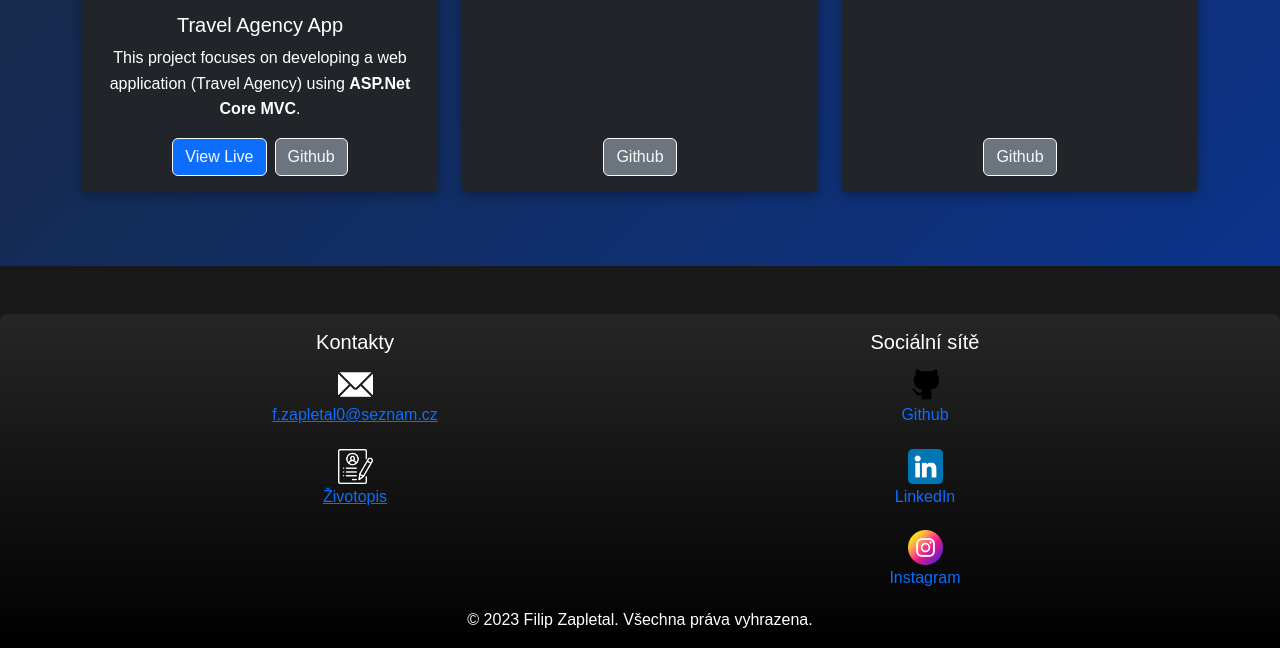
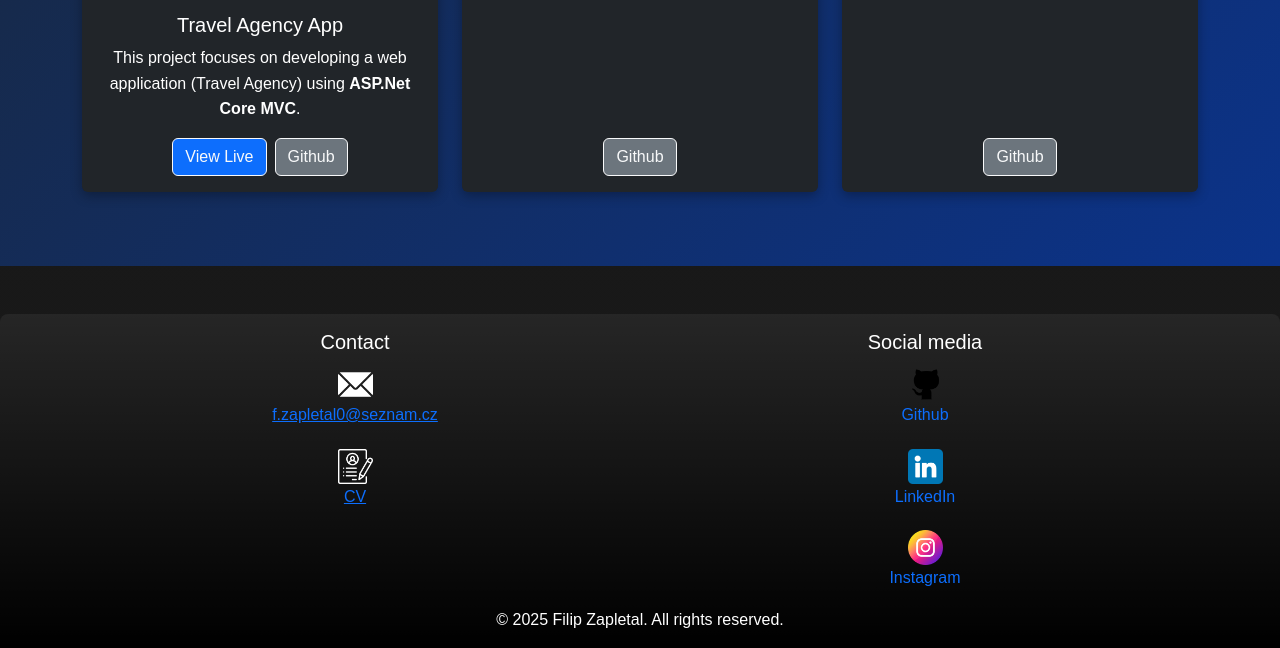
Before and after one commit to FilipZapletal/filipzapletal.github.io, a plain HTML site: page index.html in a window 1280 px wide. Shown: the part 2361-3009 px from the top of the page. Drawn offline with nearby package versions, Linux system fonts and the light colour scheme; files whose address does not match are found by name.

Commit message:
footer adjustment

```diff
--- a/index.html
+++ b/index.html
@@ -83,7 +83,7 @@
     <h2 class="text-center text-white mb-4 mt-5">Skills</h2>
 
     <div class="row">
-      <!-- webové dovednosti -->
+      <!-- web -->
       <div class="col-12 col-md-6 mb-4">
         <div class="skills-glass p-3">
           <p class="text-center">Web Development</p>
@@ -128,8 +128,8 @@
         </div>
       </div>
 
-      <!-- <div class="row mt-5"> -->
-        <!-- Programovací jazyky -->
+
+        <!-- <Programming languages -->
         <div class="col-12 col-md-6">
           <div class="skills-glass p-3">
             <p class="text-center">Programming Languages</p>
@@ -153,7 +153,7 @@
           </div>
         </div>
 
-        <!-- Testování a nástroje -->
+        <!-- Testing and tools -->
         <div class="col-12 col-md-6">
           <div class="skills-glass p-3">
             <p class="text-center">Other Tools and Testing</p>
@@ -181,7 +181,6 @@
             </ul>
           </div>
         </div>
-      <!-- </div> -->
     </div>
   </div>
 
@@ -250,77 +249,23 @@
     </div>
   </div>
 
-    <!-- Additional Projects Title
-    <div class="row">
-      <div class="col-12">
-        <h2 class="m-5">Další projekty</h2>
-      </div>
-    </div>
-
-    Second Row of Projects -->
-    <!--<div class="row">
-      <div class="col-12 col-md-4 mb-4">
-        <div class="card">
-          <img src="images/projektyObrazky/travelAgency.png" class="card-img-top" alt="Project 4" />
-          <div class="card-body">
-            <h5 class="card-title">Projekt 4</h5>
-            <p class="card-text">
-              Popis projektu 4. Webová aplikace s využitím React a Node.js.
-            </p>
-            <a href="https://travelagencyapp2025-fthuddfvccbhanaa.polandcentral-01.azurewebsites.net/"
-              class="btn btn-primary">Zobrazit živě</a>
-            <a href="https://github.com/uzivatel/projekt2" class="btn btn-secondary">Github</a>
-          </div>
-        </div>
-      </div>
-
-      <div class="col-12 col-md-4 mb-4">
-        <div class="card">
-          <img src="images/Projects/Project2.png" class="card-img-top" alt="Project 5" />
-          <div class="card-body">
-            <h5 class="card-title">Projekt 5</h5>
-            <p class="card-text">
-              Popis projektu 5. Mobilní aplikace ve Flutteru.
-            </p>
-            <a href="https://github.com/uzivatel/projekt2" class="btn btn-primary">Zobrazit projekt</a>
-            <a href="https://uzivatel.github.io/projekt2" class="btn btn-secondary">Živá ukázka</a>
-          </div>
-        </div>
-      </div>
-
-      <div class="col-12 col-md-4 mb-4">
-        <div class="card">
-          <img src="images/Projects/Project3.png" class="card-img-top" alt="Project 6" />
-          <div class="card-body">
-            <h5 class="card-title">Projekt 6</h5>
-            <p class="card-text">
-              Popis projektu 6. Desktopová appka pomocí Electron a
-              JavaScriptu.
-            </p>
-            <a href="https://github.com/uzivatel/projekt3" class="btn btn-primary">Zobrazit projekt</a>
-          </div>
-        </div>
-      </div>
-    </div>
-  </div> -->
-
     <!-- footer -->
     <footer class="bg-body-Secondary text-center py-3 mt-5 bg-black bg-gradient rounded-top-3" id="contactSection">
       <div class="container">
         <div class="row justify-content-around">
           <div class="col-12 col-md-6">
-            <h5>Kontakty</h5>
+            <h5>Contact</h5>
             <div>
               <img src="images/ContactImages/email.png" alt="email icon" class="img-fluid contactIcon" />
               <p><a href="mailto:f.zapletal0@seznam.cz">f.zapletal0@seznam.cz</a></p>
             </div>
             <div>
               <img src="images/ContactImages/resume.png" alt="email icon" class="img-fluid contactIcon" />
-              <p><a href="cv/Filip Zapletal.pdf" download>Životopis</a></p>
+              <p><a href="cv/Filip Zapletal.pdf" download>CV</a></p>
             </div>
           </div>
           <div class="col-12 col-md-6">
-            <h5>Sociální sítě</h5>
+            <h5>Social media</h5>
             <div>
               <img src="images/ContactImages/github.png" alt="Github icon" class="img-fluid contactIcon" />
               <p><a href="https://github.com/FilipZapletal" class="text-decoration-none">Github</a></p>
@@ -340,13 +285,13 @@
           </div>
         </div>
       </div>
-      <p class="mb-0">© 2023 Filip Zapletal. Všechna práva vyhrazena.</p>
+      <p class="mb-0">© 2025 Filip Zapletal. All rights reserved.</p>
     </footer>
 
     <script src="https://cdn.jsdelivr.net/npm/bootstrap@5.3.6/dist/js/bootstrap.bundle.min.js"
       integrity="sha384-j1CDi7MgGQ12Z7Qab0qlWQ/Qqz24Gc6BM0thvEMVjHnfYGF0rmFCozFSxQBxwHKO"
       crossorigin="anonymous"></script>
-      <!-- script pro zavírání hamburgeru -->
+      <!-- script hamburger -->
       <script>
         const navLinks = document.querySelectorAll('.navbar-collapse .nav-link');
         const navCollapse = document.querySelector('.navbar-collapse');
```
